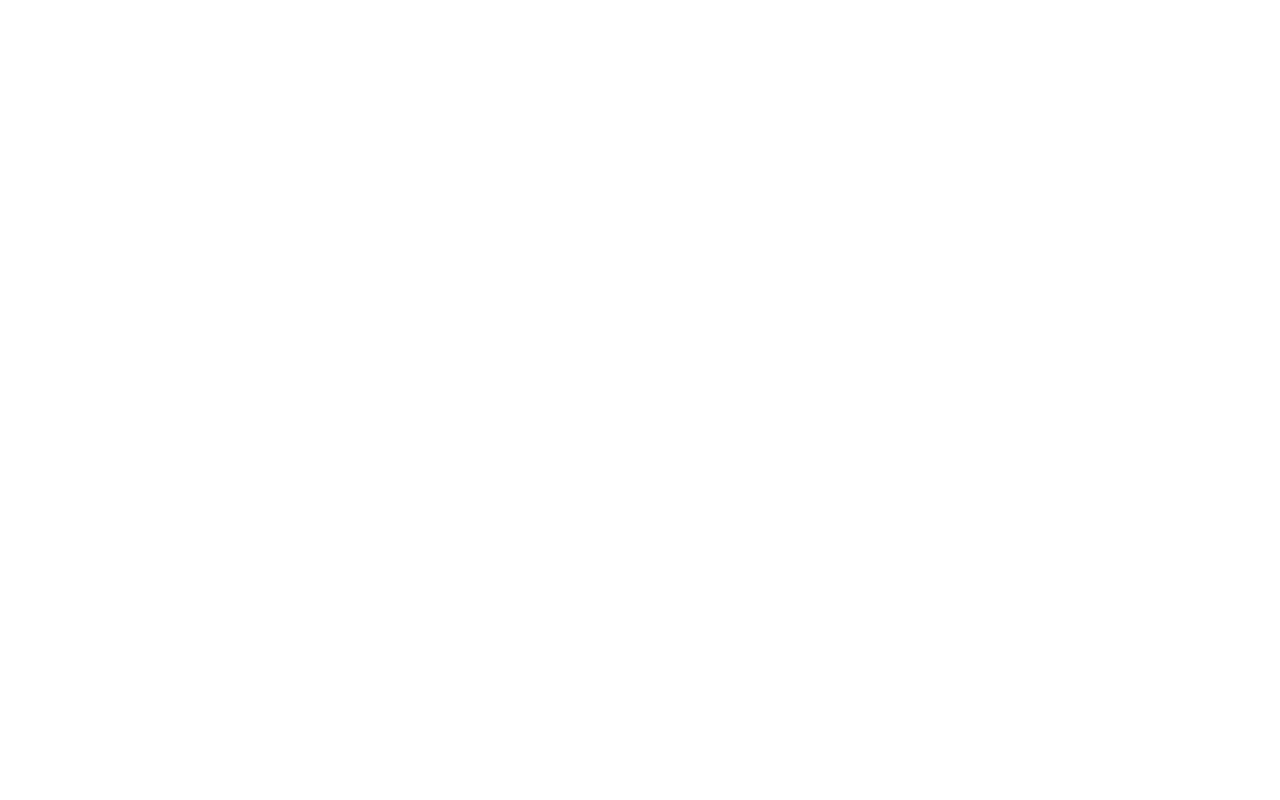
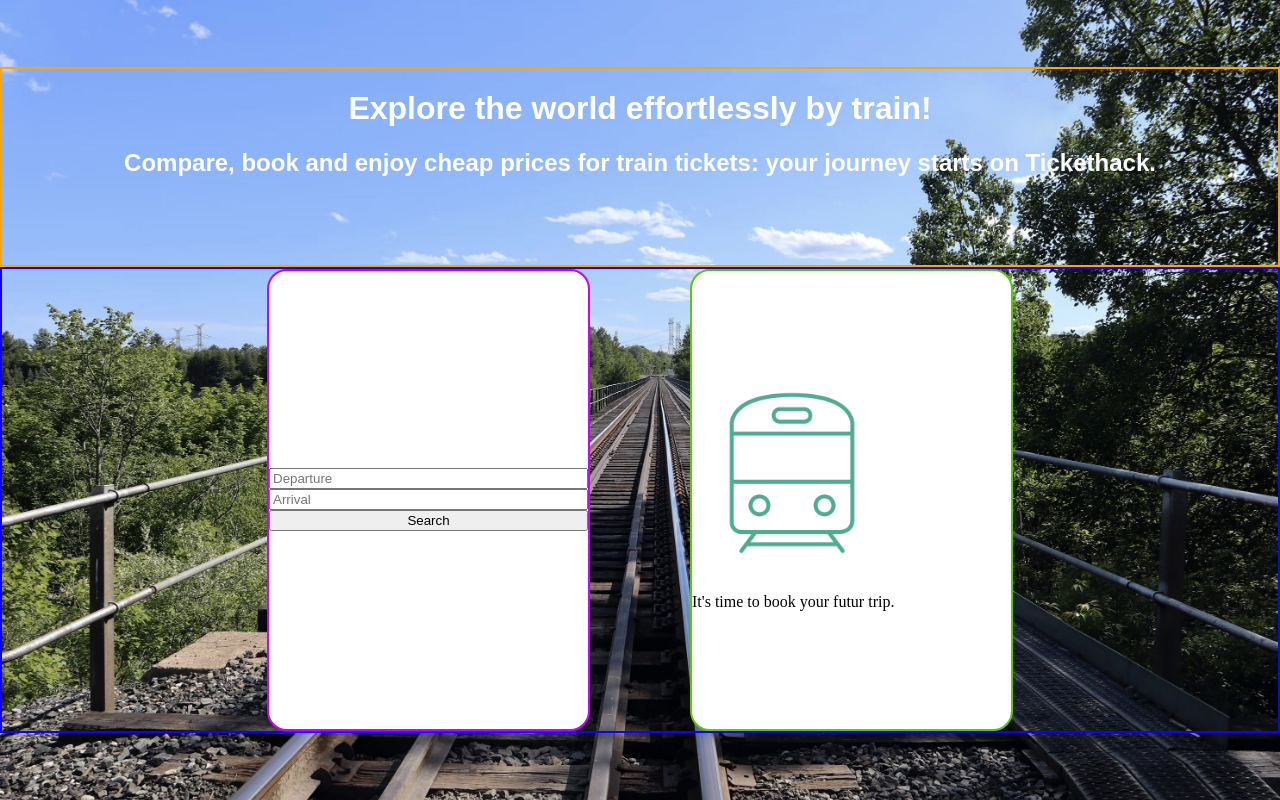
Before and after one commit to lbaillon/tickethack-frontend, a plain HTML site: page index.html in a window 1280 px wide. Drawn offline with Linux system fonts and the light colour scheme.

Commit message:
sauvegarde index.html

```diff
--- a/index.html
+++ b/index.html
@@ -7,8 +7,33 @@
     <link rel="stylesheet" href="style.css" />
 </head>
 <body>
+    <div id="container">
+        <div id="header">
 
+        </div>
 
+         <div id="zonetexte">
+            <h1>Explore the world effortlessly by train!</h1>
+            <h2>Compare, book and enjoy cheap prices for train tickets: your journey starts on Tickethack.</h2>
+         </div>
+
+         <div id="contenu">
+         <div id="blocGauche">
+            <input id="depart" type="text" placeholder="Departure" />
+            <input id="arrivee" type="text" placeholder="Arrival" />
+            <!-- <input id="date" type="" placeholder="" /> -->
+            <button type="button" id="btn-search">Search</button>
+         </div>
+
+         <div id="blocDroit">
+            <div id="blocImg">
+                <img src="images/train.png" alt="train" width="200">
+            </div>
+            <p id="texteBlocDroit">It's time to book your futur trip.</p>
+         </div>
+        </div>
+
+    </div>
     <script src="script.js"></script>
 </body>
 </html>
--- a/style.css
+++ b/style.css
@@ -0,0 +1,59 @@
+body {
+    margin: 0;
+  }
+
+  #container {
+    height: 100vh;
+    width: 100vw;
+    display: grid;
+    grid-template-rows: repeat(12, 1fr);
+    grid-template-columns: repeat(10, 1fr);
+    background-image: url("images/background.jpg");
+    background-size: 100%;
+    width: 100%;
+    height: 100vh;
+  }
+
+  #zonetexte {
+    grid-row-start: 2;
+    grid-row-end: 5;
+    grid-column-start: 1;
+    grid-column-end: 11;
+    text-align: center;
+    color: white;
+    font-family: "Arial";
+    border: solid, 2px, orange;
+  }
+
+  #contenu{
+    display: flex;
+    flex-direction: row;
+    justify-content: center;
+    grid-row-start: 5;
+    grid-row-end: 12;
+    grid-column-start: 1;
+    grid-column-end: 11;
+    border: solid, 2px, rgb(13, 0, 255);
+  }
+
+  #blocGauche{
+    background-color: white;
+    border-radius: 20px;
+    display: flex;
+    flex-direction: column;
+    justify-content: center;
+    width: 25%;
+    border: solid, 2px, rgb(204, 0, 255);
+    margin-right: 50px;
+  }
+
+  #blocDroit{
+    background-color: white;
+    border-radius: 20px;
+    display: flex;
+    flex-direction: column;
+    justify-content: center;
+    width: 25%;
+    border: solid, 2px, rgb(97, 197, 10);
+    margin-left: 50px;
+  }
```
